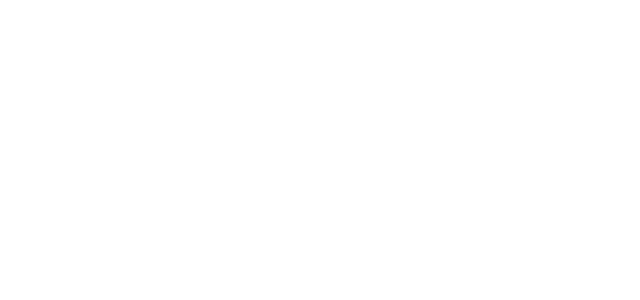
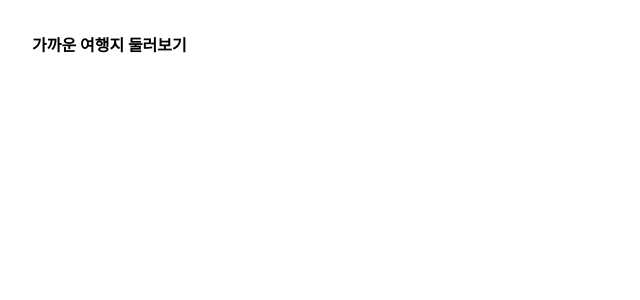
Before and after one commit to SOPT-28th-Airbnb/soptbnb-front, a React (Create React App) app: page / in a window 1280 px wide. Shown: the top 300 px of the page, without its empty margins (0-640 px from the left). Built offline with nearby package versions, Linux system fonts and the light colour scheme.

Commit message:
add Title component

```diff
--- a/package.json
+++ b/package.json
@@ -34,5 +34,8 @@
       "last 1 firefox version",
       "last 1 safari version"
     ]
+  },
+  "devDependencies": {
+    "styled-components": "^5.3.0"
   }
 }
--- a/src/App.js
+++ b/src/App.js
@@ -1,5 +1,19 @@
+import NearTitle from "./components/main/NearTitle";
+
+import styled from "styled-components";
+
+const MainWrap = styled.div`
+  * {
+    margin: 1rem 2rem;
+  }
+`;
+
 function App() {
-  return <div className="App"></div>;
+  return (
+    <MainWrap>
+      <NearTitle />
+    </MainWrap>
+  );
 }
 
 export default App;
--- /dev/null
+++ b/src/assets/styles/TitleWrap.js
@@ -0,0 +1,12 @@
+import styled from "styled-components";
+
+const TitleWrap = styled.div`
+  .title {
+    margin: 0;
+    padding: 1rem 0;
+    font-weight: bold;
+    font-size: 1rem;
+  }
+`;
+
+export default TitleWrap;
--- /dev/null
+++ b/src/components/main/NearTitle.js
@@ -0,0 +1,12 @@
+import React from "react";
+import TitleWrap from "../../assets/styles/TitleWrap";
+
+const NearTitle = () => {
+  return (
+    <TitleWrap>
+      <div className="title">가까운 여행지 둘러보기</div>
+    </TitleWrap>
+  );
+};
+
+export default NearTitle;
```
Also changed, not shown: 1 other file (tests, documents, lock files or other folders).
